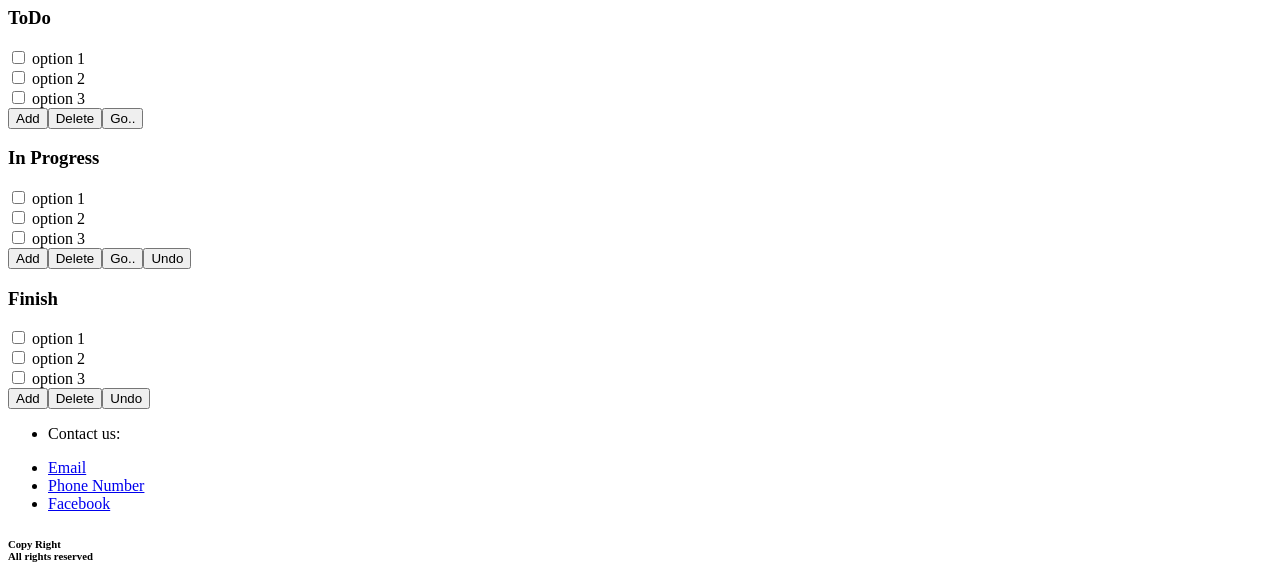
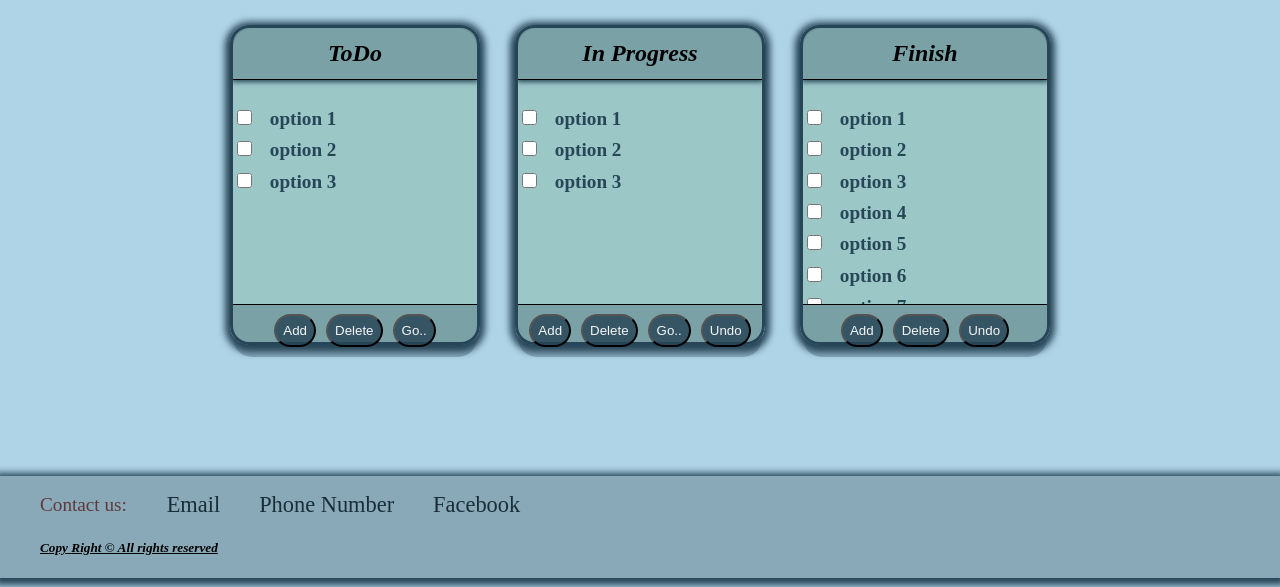
Before and after one commit to MHD22/car-rental-app, a plain HTML site: page index.html in a window 1280 px wide. Shown: the part 222-809 px from the top of the page. Drawn offline with Linux system fonts and the light colour scheme.

Commit message:
add styling to the web site

```diff
--- a/index.html
+++ b/index.html
@@ -9,7 +9,7 @@
 <body>
     <header>
         <nav>
-            <ul>
+            <ul class="header">
                 <li><img src="https://i.pinimg.com/originals/52/6a/bf/526abf16cc3e74882fa7304abc0f841c.png" width="75" height="75" alt="logo"> </li>
                 <li><a href="#">Home</a></li>
                 <li><a href="#">Create list</a></li>
@@ -20,39 +20,63 @@
     </header>
     <main>
         <article>
+            <section class="left  outer">
                 <section>
                     <h3>ToDo</h3>
+                    <div class="input-container">
                         <input type="checkbox" name="todo" ><label> option 1</label><br>
                         <input type="checkbox" name="todo" ><label> option 2</label><br>
                         <input type="checkbox" name="todo" ><label> option 3</label><br>
+                    </div>
+                </section>
+                <div class="button-container">
                     <button>Add</button><button>Delete</button><button>Go..</button>
+                </div>
             </section>
+            <section class="center outer">
                 <section>
                     <h3>In Progress</h3>
+                    <div class="input-container">
                         <input type="checkbox" name="todo" ><label> option 1</label><br>
                         <input type="checkbox" name="todo" ><label> option 2</label><br>
                         <input type="checkbox" name="todo" ><label> option 3</label><br>
+                    </div>
+                </section>
+                <div class="button-container">
                     <button>Add</button><button>Delete</button><button>Go..</button><button>Undo</button>
+                </div>
             </section>
+            <section class="right outer">
                 <section>
                     <h3>Finish</h3>
+                    <div class="input-container">
                         <input type="checkbox" name="todo" ><label> option 1</label><br>
                         <input type="checkbox" name="todo" ><label> option 2</label><br>
                         <input type="checkbox" name="todo" ><label> option 3</label><br>
+                        <input type="checkbox" name="todo" ><label> option 4</label><br>
+                        <input type="checkbox" name="todo" ><label> option 5</label><br>
+                        <input type="checkbox" name="todo" ><label> option 6</label><br>
+                        <input type="checkbox" name="todo" ><label> option 7</label><br>
+                        <input type="checkbox" name="todo" ><label> option 8</label><br>
+                        <input type="checkbox" name="todo" ><label> option 9</label><br>
+                    </div>
+                </section>
+                <div class="button-container">
                     <button>Add</button><button>Delete</button><button>Undo</button>
+                </div>
             </section>
         </article>
     </main>
     <footer>
         <nav>
-            <ul>
-                <li><p>Contact us: </p></li>
+            <ul class="footer">
+                <li><span>Contact us: </span></li>
                 <li><a href="#">Email</a></li>
                 <li><a href="#">Phone Number</a></li>
                 <li><a href="#">Facebook</a></li>
             </ul>
         </nav>
-        <h6>Copy Right <br>All rights reserved </h6>
+        <h5>Copy Right &copy; All rights reserved </h5>
     </footer>
 
 </body>
--- a/styles/style.css
+++ b/styles/style.css
@@ -0,0 +1,150 @@
+*{box-sizing: border-box;}
+body{
+    background-color:#72b2d48e;
+    padding:0;
+    margin:0;
+
+}
+nav li{
+    display: inline;
+    margin-right: 35px;
+    vertical-align: middle;
+
+
+
+}
+li a{
+    text-decoration: none;
+    color: #182d38;
+    font-size: 1.4rem;
+    cursor: pointer;
+
+}
+header h1{
+    text-align: center;
+    color: #274657;
+}
+
+nav ul.header{
+    margin-top: 0;
+    padding-top: 10px;
+    background-color: #89a9b9;
+    box-shadow: 0px 2px 7px 5px #274657;
+}
+
+article{display: flex;
+justify-content: center;
+align-items: center;
+column-gap: 35px;
+padding-right: 15px;
+padding-left: 15px;}
+
+main section.outer{
+    background-color: #70ac8452;
+    position: relative;
+    width: 250px;
+    height: 40vh;
+    border: 3px solid #274657;
+    border-radius: 1.2rem;
+    box-shadow: 0px 2px 7px 5px #274657;
+    padding-bottom: 0;
+}
+.outer section{
+
+    line-height: 1.9em;
+
+}
+.input-container{
+    overflow: auto;
+    height: 25vh;
+
+}
+
+
+
+main{
+    margin-bottom: 50px;
+    margin-top: 100px;
+}
+.button-container{
+    border-top: 1px solid black;
+    display: flex;
+    align-items: center;
+    height: 6.6vh;
+    border-bottom-left-radius: 1.2rem;
+    border-bottom-right-radius: 1.2rem;
+
+    justify-content: center;
+    background-color:#2746574b ;
+
+
+
+}
+section h3{
+    text-align: center;
+    padding-top: 10px;
+    padding-bottom: 10px;
+    border-bottom: 1px solid black;
+    background-color:#2746574b ;
+    border-top-left-radius: 1.2rem;
+    border-top-right-radius: 1.2rem;
+    box-shadow: 0px 1px 5px 1px #274657;
+    font-size: 1.5em;
+    font-style: italic;
+    margin-top: 0;
+}
+button{
+    background-color:#274657d3;
+    color:whitesmoke;
+    border-radius: 1.1rem;
+    margin: 5px;
+    padding: 7px;
+
+    outline: none;
+    cursor: pointer;
+}
+button:hover{
+    transform: translateY(2px);
+    color:black;
+    background-color: rgba(37, 35, 35, 0.582);
+}
+li span{
+    color: rgba(85, 30, 30, 0.801);
+    font-size: 1.2em;
+
+}
+footer h5{
+    padding-left: 40px;
+    font-style: italic;
+    text-decoration: underline;
+}
+section label{
+    margin: 10px;
+    font-size: 1.2em;
+    color: #274657;
+    font-weight: bold;
+}
+section input{
+    width: 15px;
+    height: 15px;
+
+}
+footer{
+    position: fixed;
+    bottom: 0;
+    width: 100%;
+
+    background-color: #89a9b9;
+    box-shadow: 0px 2px 7px 5px #274657;
+
+}
+nav li a:hover{
+    color:rgb(191, 197, 107);
+
+}
+nav li a:active{
+    filter: opacity(70%);
+}
+input{
+    cursor: pointer;
+}
```
Lines whose indentation alone changed are shown as unchanged.
